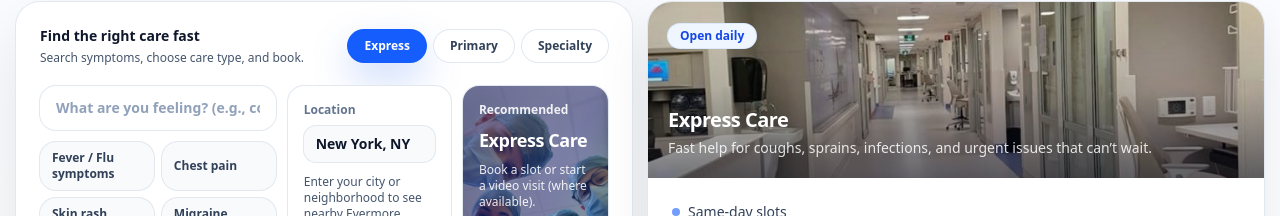
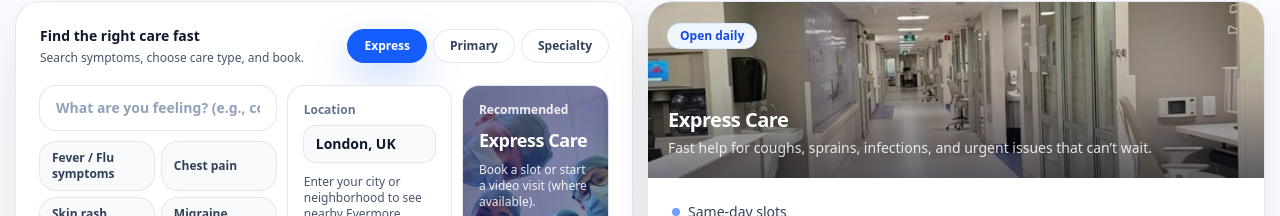
Before and after one commit to Blaise999/evermore-frontend, a Next.js app: page / in a window 1280 px wide. Shown: the part 1634-1850 px from the top of the page. Built offline with nearby package versions, Linux system fonts and the light colour scheme.

Commit message:
fixed frontend

```diff
--- a/app/components/landing/CareFinder.client.tsx
+++ b/app/components/landing/CareFinder.client.tsx
@@ -8,7 +8,7 @@ import { cn, MapPin, MiniTag } from "./ui";
 
 export default function CareFinder() {
   const [query, setQuery] = useState("");
-  const [location, setLocation] = useState("New York, NY");
+  const [location, setLocation] = useState("London, UK");
   const [type, setType] = useState<"Express" | "Primary" | "Specialty">("Express");
 
   const suggestions = useMemo(() => {
```
